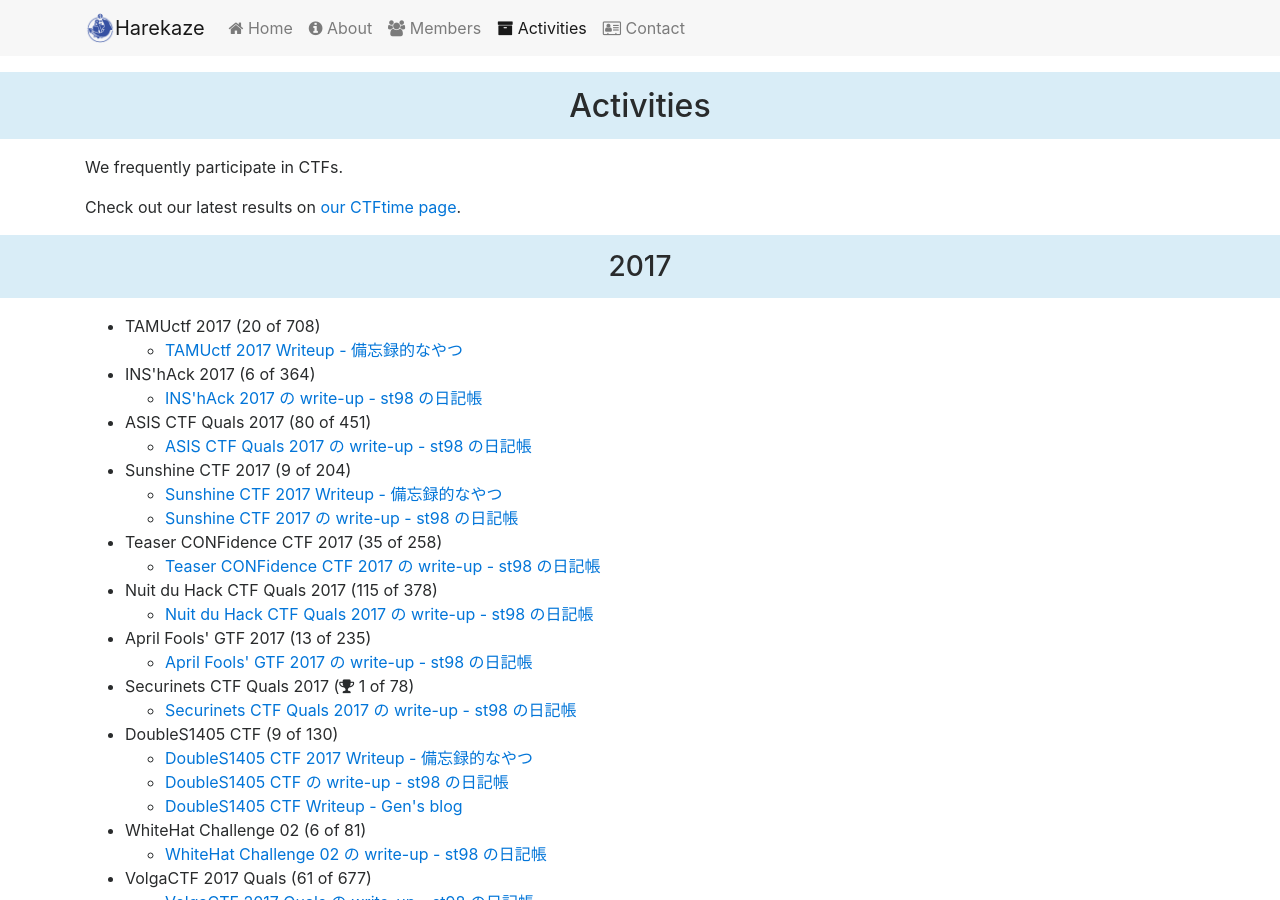
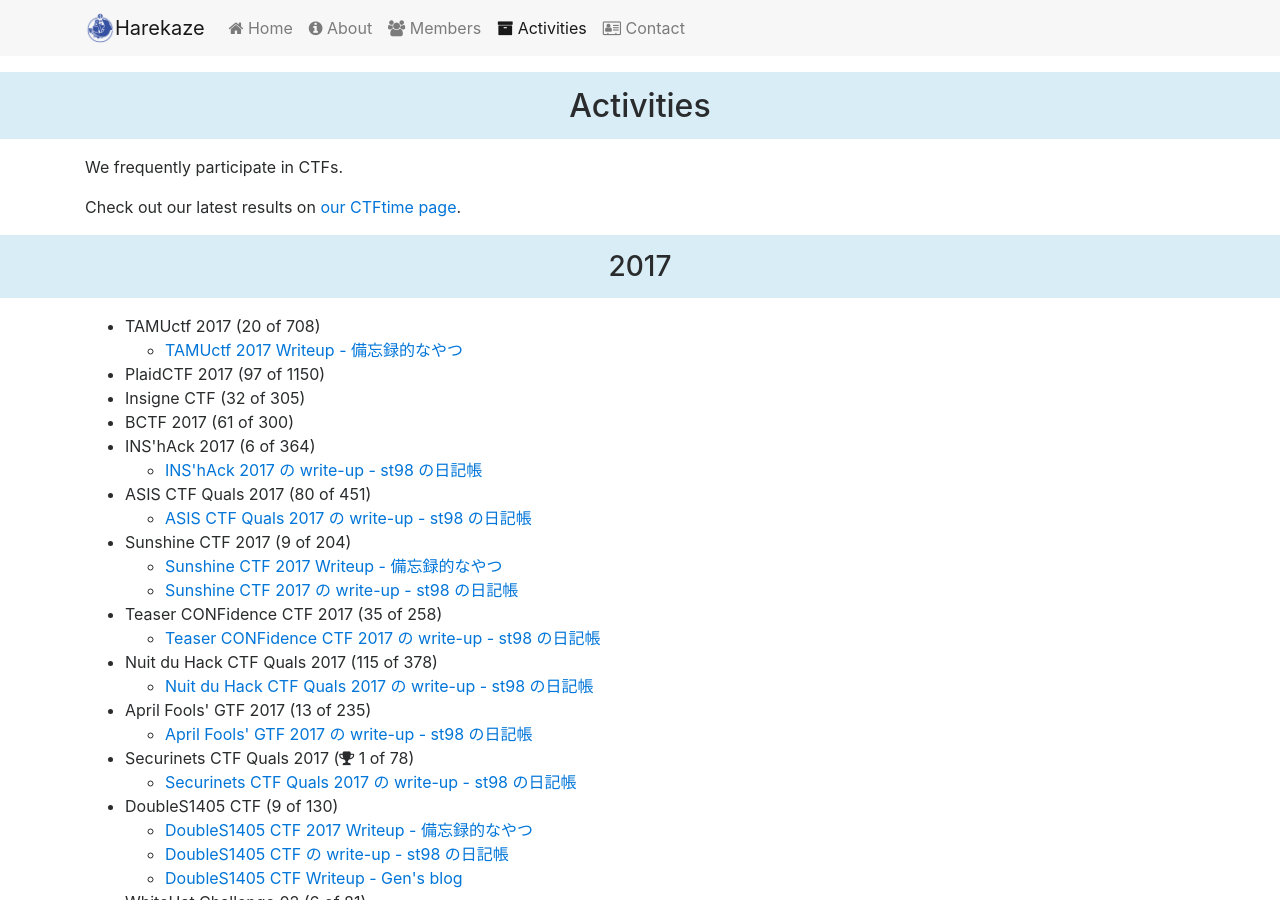
Before and after one commit to TeamHarekaze/TeamHarekaze.github.io, a Jekyll site: the page built from activities.html, in a window 1280 px wide and 900 px high. Built offline with Jekyll 4.4.1, drawn with Linux system fonts in a browser that asks for light colours; nearby versions of some CDN libraries.

Commit message:
Add 3 CTFs

```diff
--- a/_data/activities.yml
+++ b/_data/activities.yml
@@ -6,6 +6,18 @@
       writeups:
         - title: "TAMUctf 2017 Writeup - 備忘録的なやつ"
           url: "http://hiww.hatenablog.com/entry/2017/04/24/TAMUctf_2017_Writeup"
+    - name: "PlaidCTF 2017"
+      rank: 97
+      participants: 1150
+      writeups:
+    - name: "Insigne CTF"
+      rank: 32
+      participants: 305
+      writeups:
+    - name: "BCTF 2017"
+      rank: 61
+      participants: 300
+      writeups:
     - name: "INS'hAck 2017"
       rank: 6
       participants: 364
```
